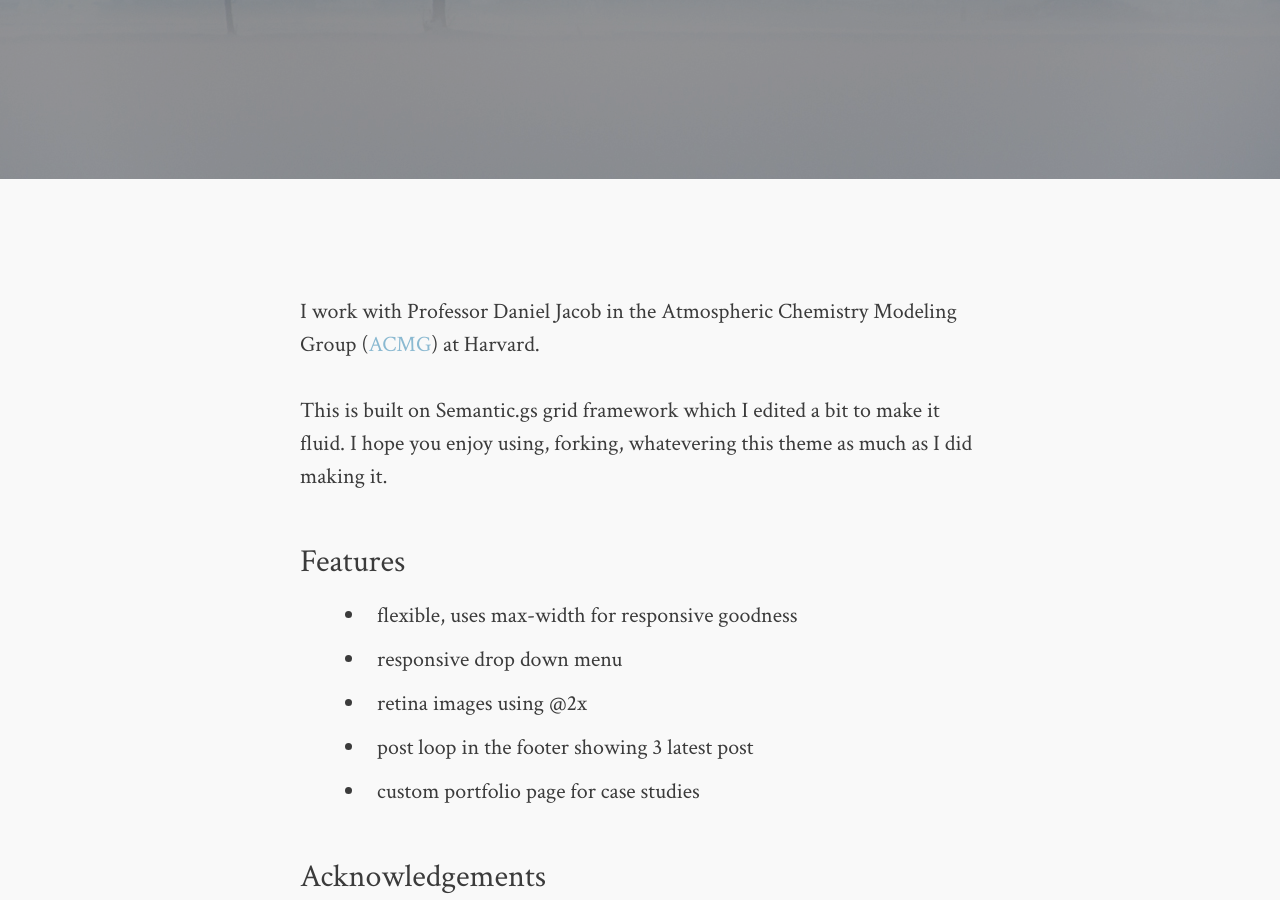
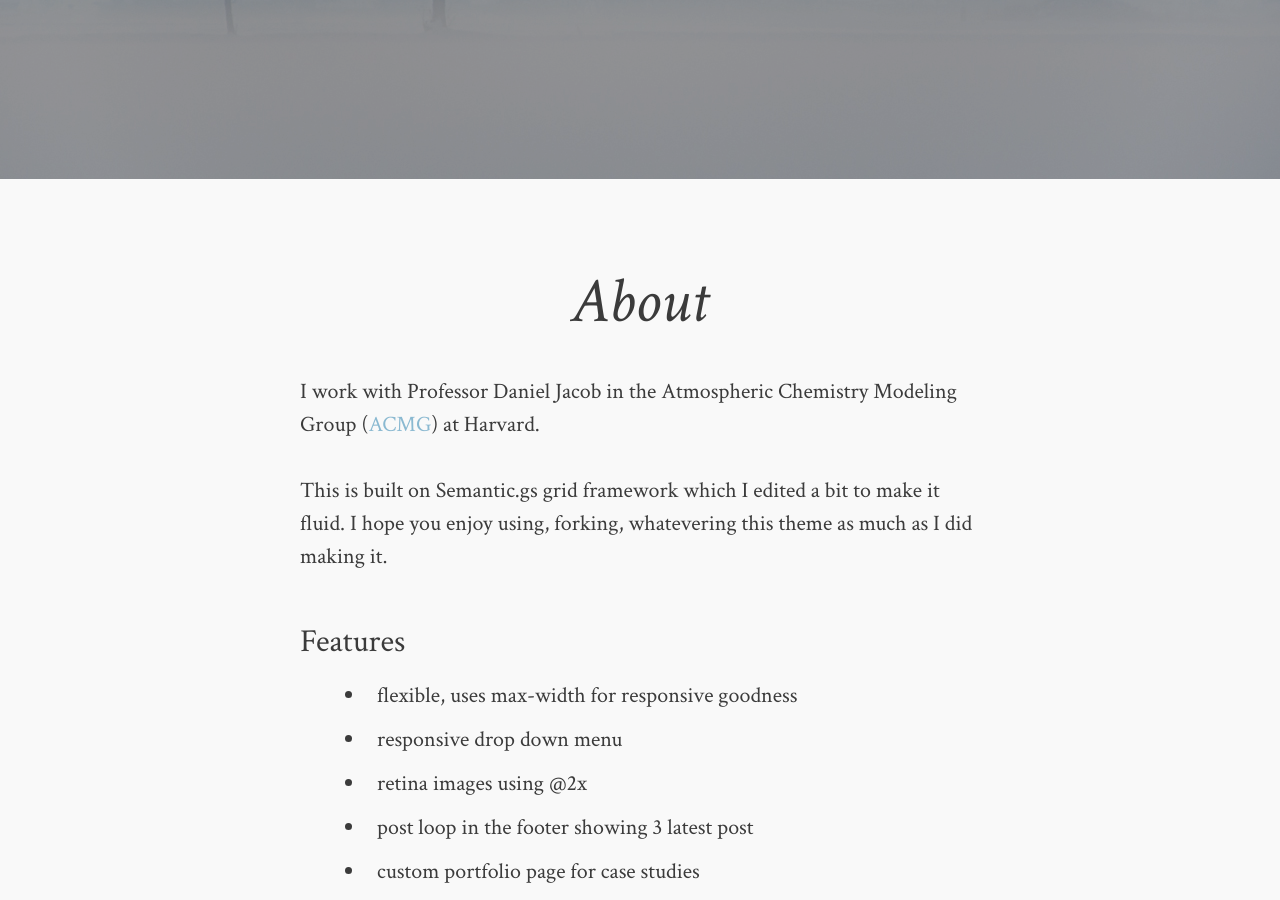
Before and after one commit to djvaron/djvaron.github.io, a Jekyll site: the page built from about.md, in a window 1280 px wide and 900 px high, scrolled down 371 px. Built offline with Jekyll 4.4.1, drawn with Linux system fonts in a browser that asks for light colours; comment, search, counter and statistics services are not loaded.

Commit message:
Update about.md

```diff
--- a/about.md
+++ b/about.md
@@ -1,7 +1,7 @@
 ---
-layout: post
+layout: page
 permalink: /about/index.html
-<!-- title: About Me -->
+title: About
 <!-- description: I'm a PhD student in the Atmospheric Chemistry Modeling Group ([ACMG](http://acmg.seas.harvard.edu/)) at Harvard. -->
 tags: [about]
 image:
```
